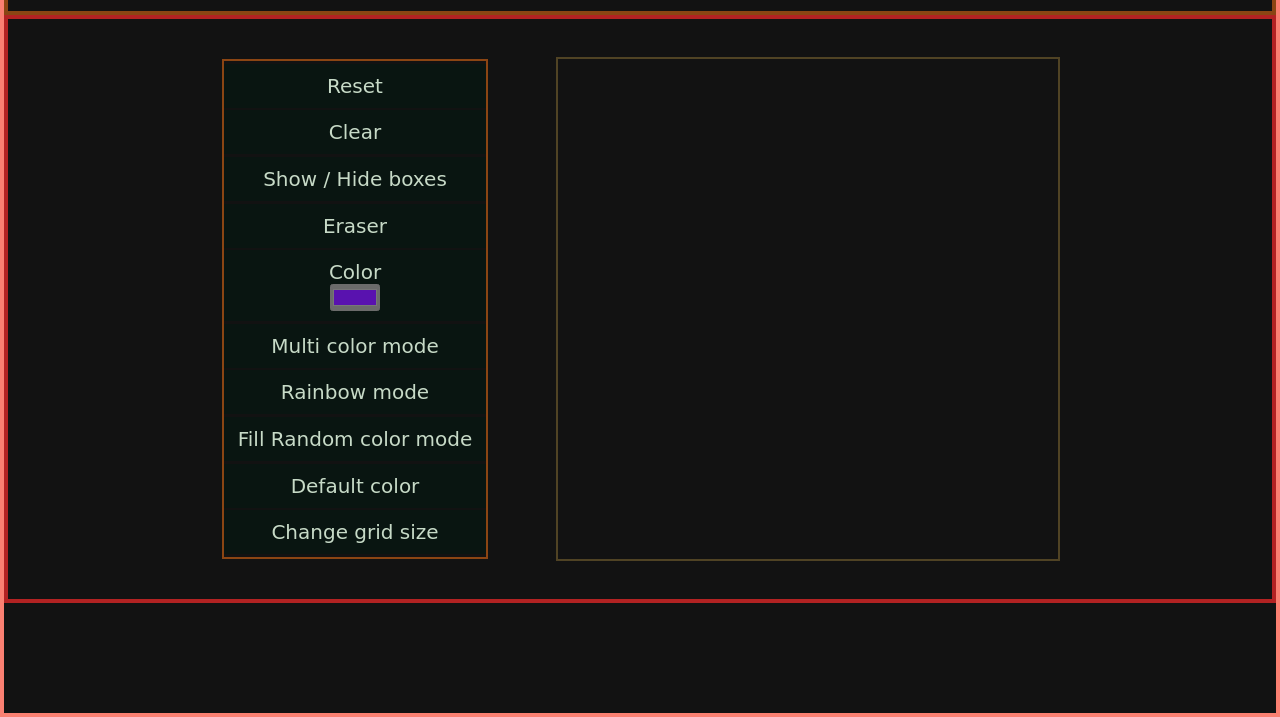
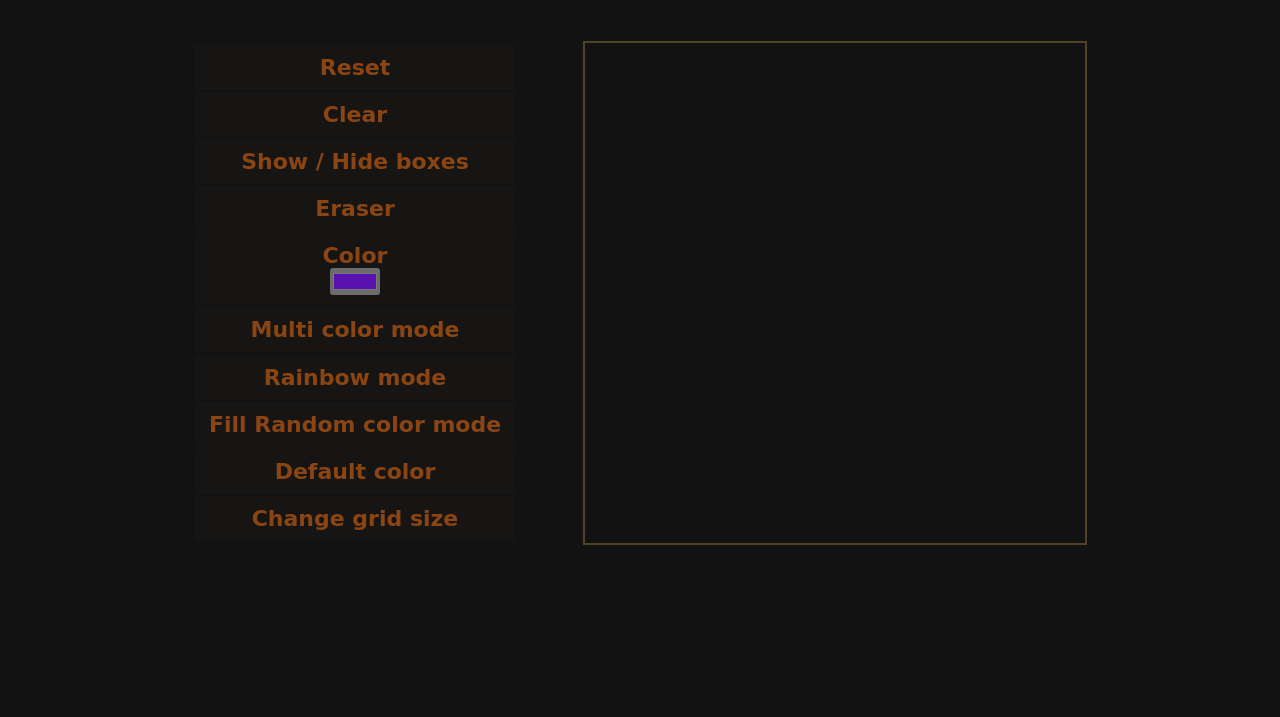
Before and after one commit to Eddy518/etch-a-sketch, a plain HTML site: page index.html in a window 1280 px wide. Shown: the part 83-800 px from the top of the page. Drawn offline with Linux system fonts and the light colour scheme; a web font is replaced by a local one.

Commit message:
style: Change buttons background color

```diff
--- a/style.css
+++ b/style.css
@@ -1,5 +1,6 @@
 @import url("https://fonts.googleapis.com/css2?family=Handjet:wght@600&family=Roboto:ital,wght@1,500&display=swap");
 @font-face {
+  /* * ADD CUSTOM FONT*/
   font-family: "Chameron";
   src: url("assets/fonts/Chameron\ .ttf");
 }
@@ -35,14 +36,17 @@ h1 {
 }
 button {
   padding: 10px 14px;
-  background-color: rgb(9, 21, 17);
-  color: rgb(199, 218, 199);
+  /*background-color: rgb(9, 21, 17);*/
+  background-color: rgba(173, 135, 102, 0.025);
+  color: saddlebrown;
+  /*color: rgb(199, 218, 199);*/
   border: none;
-  font-size: 20px;
+  font-size: 22px;
   font-family: "Handjet", cursive;
+  font-weight: bold;
 }
 button:hover:not(.color-picker) {
-  /* IGNORE COLORPICKER BUTTON */
+  /* * IGNORE COLORPICKER BUTTON */
   cursor: pointer;
   background-color: rgb(96, 52, 36);
   color: burlywood;
@@ -67,19 +71,24 @@ button:hover:not(.color-picker) {
 .main-content {
   display: flex;
   gap: 70px;
-  border: 4px solid firebrick;
+  /* border: 4px solid firebrick;*/
   padding: 40px;
   justify-content: center;
 }
 /* DEBUGGING */
 .container {
-  border: 4px solid salmon;
+  /*border: 4px solid salmon;*/
   height: 100vh;
 }
 .nav {
-  border: 4px solid saddlebrown;
+  /* border: 4px solid saddlebrown;*/
   padding: 27px;
 }
 .btn-section {
-  border: 2px solid saddlebrown;
+  /* border: 2px solid saddlebrown;*/
 }
+.nav h1 {
+  /* background: linear-gradient(to right, #f32170, #ff6b08, #cf23cf, #eedd44);
+  -webkit-text-fill-color: transparent;
+  -webkit-background-clip: text;*/
+}
```
